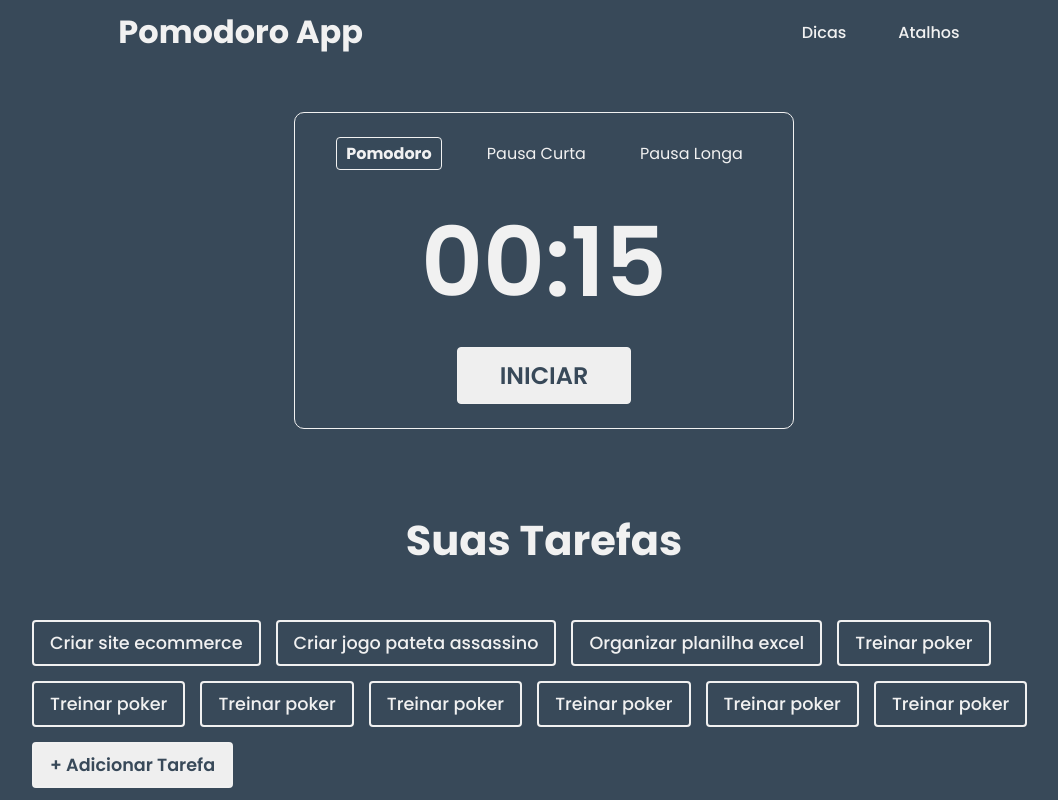
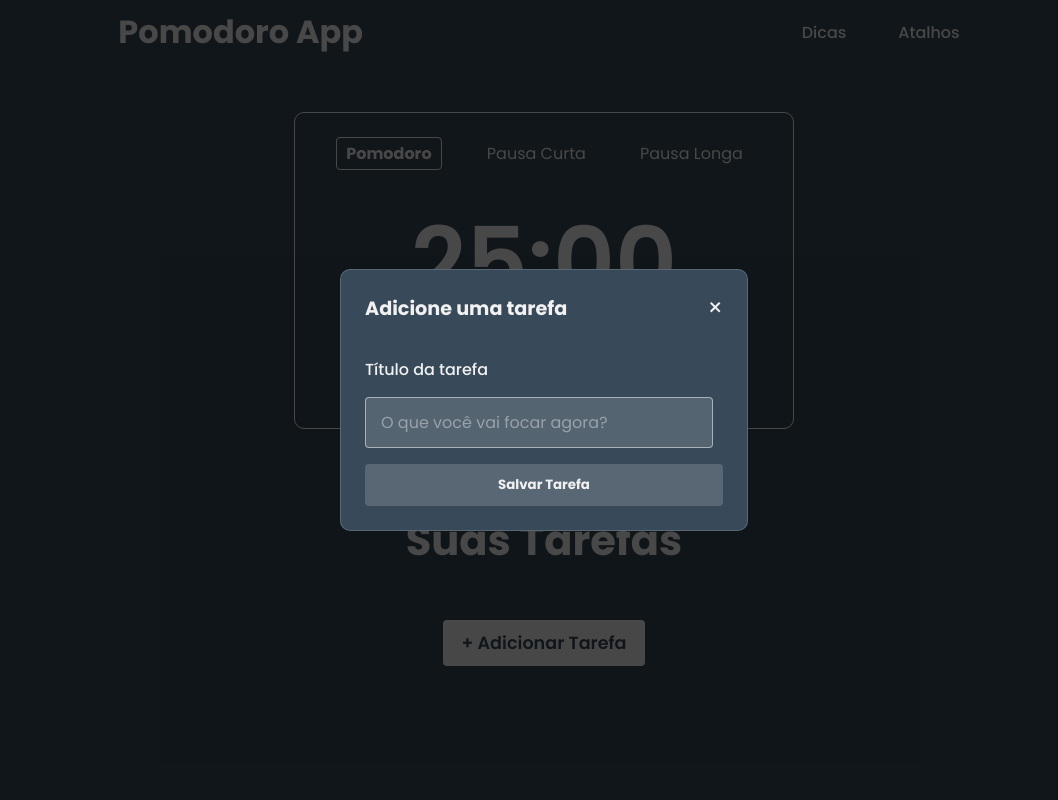
Before and after one commit to mateushahndev/pomodoro, a React (Vite) app: page / in a window 1280 px wide. Both pictures are taken after a click on the button "+ Adicionar Tarefa". Shown: the whole page, without its empty margins (96-1154 px from the left). Built offline with nearby package versions, Linux system fonts and the light colour scheme.

Commit message:
adicionando função de criar e deletar tarefas

```diff
--- a/package.json
+++ b/package.json
@@ -10,6 +10,7 @@
     "preview": "vite preview"
   },
   "dependencies": {
+    "lucide-react": "^1.8.0",
     "react": "^19.2.4",
     "react-dom": "^19.2.4",
     "reactjs-popup": "^2.0.6"
--- a/src/components/Main.tsx
+++ b/src/components/Main.tsx
@@ -9,45 +9,12 @@ interface Task {
 }
 
 export default function Main() {
-    const [tasks, setTasks] = useState<Task[] | null>([{
-        id: 1,
-        title: "Criar site ecommerce"
-    },
-    {
-        id: 2,
-        title: "Criar jogo pateta assassino"
-    },
-    {
-        id: 3,
-        title: "Organizar planilha excel"
-    },
-    {
-        id: 4,
-        title: "Treinar poker"
-    },{
-        id: 5,
-        title: "Treinar poker"
-    },{
-        id: 6,
-        title: "Treinar poker"
-    },{
-        id: 7,
-        title: "Treinar poker"
-    },{
-        id: 8,
-        title: "Treinar poker"
-    },{
-        id: 9,
-        title: "Treinar poker"
-    },{
-        id: 10,
-        title: "Treinar poker"
-    },]);
+    const [tasks, setTasks] = useState<Task[] | null>(null);
 
     return (
         <main>
             <Timer />
-            <Tasks tasks={tasks} />
+            <Tasks tasks={tasks} setTasks={setTasks} />
         </main>
     )
 }
--- a/src/components/Tasks.tsx
+++ b/src/components/Tasks.tsx
@@ -1,32 +1,139 @@
+import { useState, useRef, useEffect } from 'react';
 import './styles/Tasks.css';
+import Popup from 'reactjs-popup';
+import { CheckCircle2, Circle, Trash2 } from 'lucide-react';
 
 interface Task {
   id: number;
   title: string;
+  completed: boolean;
 }
 
 type TasksProps = {
     tasks: Task[] | null;
+    setTasks: React.Dispatch<React.SetStateAction<Task[] | null>>;
 }
 
-export default function Tasks({tasks}:TasksProps) {
+export default function Tasks({tasks, setTasks}: TasksProps) {
+    const [task, setTask] = useState<string>("");
+    const inputRef = useRef<HTMLInputElement>(null);
+
+    // --- FUNÇÕES DE LÓGICA ---
+
+    function handleChange(e: React.ChangeEvent<HTMLInputElement>): void {
+        setTask(e.target.value);
+    }
+
+    function handleSave(close: Function): void {
+        if (task.trim() === '') return;
+
+        setTasks((prev: Task[] | null) => {
+            const newTask: Task = {
+                id: Date.now(),
+                title: task,
+                completed: false
+            };
+            return prev ? [...prev, newTask] : [newTask];
+        });
+
+        setTask('');
+        close();
+    }
+
+    function handleInputKeyDown(e: React.KeyboardEvent, close: Function) {
+        if (e.key === 'Enter') {
+            e.preventDefault();
+            handleSave(close);
+        }
+    }
+
+    function toggleTask(id: number) {
+        setTasks((prev) =>
+            prev ? prev.map(t => t.id === id ? { ...t, completed: !t.completed } : t) : null
+        );
+    }
+
+    function deleteTask(id: number) {
+        setTasks((prev) =>
+            prev ? prev.filter(t => t.id !== id) : null
+        );
+    }
+
+    // --- RENDERIZAÇÃO ---
 
     return (
         <section className="tasks">
             <div className="tasks-header">
                 <h2>Suas Tarefas</h2>
             </div>
+
             <div className="tasks-container">
-                <div className={`tasks-list ${tasks != null && "tasks-row"}`}>{tasks == null ? null : tasks.map(task => {
+                <div className="tasks-list">
+                    {/* Lista de Tarefas Renderizada */}
+                    {tasks == null ? null : tasks.map(t => (
+                        <div key={t.id} className={`task-card ${t.completed ? 'completed' : ''}`}>
+                            <button className="btn-check" onClick={() => toggleTask(t.id)}>
+                                {t.completed ? (
+                                    <CheckCircle2 size={22} color="#48bb78" />
+                                ) : (
+                                    <Circle size={22} color="#718096" />
+                                )}
+                            </button>
 
-                    return (
-                        <div className="task">
-                            <button>{task.title}</button>
+                            <span className="task-title">{t.title}</span>
+
+                            <button className="btn-delete" onClick={() => deleteTask(t.id)}>
+                                <Trash2 size={18} />
+                            </button>
                         </div>
-                    );
-                })}
+                    ))}
+
+                    {/* Botão de Adicionar e Popup */}
                     <div className="form">
-                        <button className="open-form">+ Adicionar Tarefa</button>
+                        <Popup
+                            trigger={<button className="open-form">+ Adicionar Tarefa</button>}
+                            modal
+                            nested
+                            onOpen={() => {
+                                setTimeout(() => inputRef.current?.focus(), 10);
+                            }}
+                        >
+                            {((close: () => void) => {
+                                // Força o foco ao abrir o modal
+                                useEffect(() => {
+                                    inputRef.current?.focus();
+                                }, []);
+
+                                return (
+                                    <div className="modal-container">
+                                        <div className="modal-header">
+                                            <h2>Adicione uma tarefa</h2>
+                                            <button className="close-btn" onClick={close}>&times;</button>
+                                        </div>
+                                        <div className="modal-body">
+                                            <div className="input-group">
+                                                <label htmlFor="task-title">Título da tarefa</label>
+                                                <input
+                                                    ref={inputRef}
+                                                    id="task-title"
+                                                    type="text"
+                                                    placeholder="O que você vai focar agora?"
+                                                    className="task-input"
+                                                    value={task}
+                                                    onChange={handleChange}
+                                                    onKeyDown={(e) => handleInputKeyDown(e, close)}
+                                                />
+                                            </div>
+                                        </div>
+                                        <div className="modal-footer">
+                                            <button className="confirm-btn" onClick={() => handleSave(close)}>
+                                                Salvar Tarefa
+                                            </button>
+                                        </div>
+                                    </div>
+                                );
+                            }) as any}
+                        </Popup>
                     </div>
                 </div>
             </div>
--- a/src/components/Timer.tsx
+++ b/src/components/Timer.tsx
@@ -13,56 +13,45 @@ export default function Timer() {
 
     useEffect(() => {
         stopStopwatch();
-        if (option === "pomodoro") setSeconds(15);
-        else if (option === "short") setSeconds(3);
-        else setSeconds(9);
+        if (option === "pomodoro") setSeconds(1500);
+        else if (option === "short") setSeconds(300);
+        else setSeconds(900);
     }, [option]);
 
     // --- BLOCO DOS ATALHOS ---
     useEffect(() => {
         const handleKeyDown = (e: KeyboardEvent) => {
-            const key = e.key.toLowerCase(); // Pegamos a tecla em minúsculo pra facilitar
+            // --- A MÁGICA ESTÁ AQUI ---
+            // Verifica se o elemento que está focado é um input ou textarea
+            const target = e.target as HTMLElement;
+            if (target.tagName === 'INPUT' || target.tagName === 'TEXTAREA') {
+                return; // Se estiver digitando, sai da função e não executa o timer
+            }
+            // --------------------------
 
-            // 1. Iniciar / Pausar (Espaço)
+            const key = e.key.toLowerCase();
+
             if (e.code === "Space") {
                 e.preventDefault();
-                if (timerProgress) {
-                    stopStopwatch();
-                } else {
-                    initStopwatch();
-                }
+                if (timerProgress) stopStopwatch();
+                else initStopwatch();
             }
 
-            // 2. Resetar (R) - Apenas para o tempo atual da opção selecionada
             if (key === "r") {
                 stopStopwatch();
-                if (option === "pomodoro") setSeconds(15);
-                else if (option === "short") setSeconds(3);
-                else setSeconds(9);
+                if (option === "pomodoro") setSeconds(1500);
+                else if (option === "short") setSeconds(300);
+                else setSeconds(900);
             }
 
-            // 3. Mudar para Pomodoro (P)
-            if (key === "p") {
-                setOption("pomodoro");
-            }
-
-            // 4. Mudar para Pausa Curta (S)
-            if (key === "s") {
-                setOption("short");
-            }
-
-            // 5. Mudar para Pausa Longa (L)
-            if (key === "l") {
-                setOption("long");
-            }
+            if (key === "p") setOption("pomodoro");
+            if (key === "s") setOption("short");
+            if (key === "l") setOption("long");
         };
 
         window.addEventListener("keydown", handleKeyDown);
-        return () => {
-            window.removeEventListener("keydown", handleKeyDown);
-        };
-    }, [timerProgress, option]); // Adicionamos 'option' aqui para o reset (R) saber qual tempo colocar
-    // -------------------------
+        return () => window.removeEventListener("keydown", handleKeyDown);
+    }, [timerProgress, option]);
 
     function stopwatchFormat(totalSeconds: number): string {
         const minutes = Math.floor(totalSeconds / 60);
@@ -115,9 +104,6 @@ export default function Timer() {
         }, 5000);
     }
 
-    // Você pode remover a função timerKey antiga se quiser,
-    // pois o useEffect acima já resolve tudo de forma global.
-
     return (
         <section className="pomodoro">
             <div className={`pomodoro-container ${timerProgress ? "background-progress" : ""}`}>
--- a/src/components/styles/Tasks.css
+++ b/src/components/styles/Tasks.css
@@ -46,3 +46,104 @@
     background-color: #f1f1f1;
     color: var(--primary-background);
 }
+
+/* Container que agrupa o Label e o Input */
+.input-group {
+    display: flex;
+    flex-direction: column;
+    gap: 15px; /* Aumenta o espaço entre o label e o input */
+    text-align: left;
+    margin-top: 10px;
+}
+
+.input-group label {
+    font-size: 1rem;
+    font-weight: 500;
+    color: var(--primary-font-color);
+}
+
+/* O Input estilizado */
+.task-input {
+    width: 100%;
+    padding: 12px 15px;
+    border-radius: var(--lil-radius);
+
+    /* Cores baseadas no seu Timer */
+    background-color: var(--timer-background);
+    color: var(--primary-font-color);
+
+    /* Borda discreta para não sumir no fundo */
+    border: 1px solid rgba(255, 255, 255, 0.1);
+
+    font-size: 1rem;
+    outline: none; /* Remove aquela borda azul padrão do navegador */
+    transition: border-color 0.3s ease;
+}
+
+/* Efeito quando o usuário clica para digitar */
+.task-input:focus {
+    border-color: rgba(255, 255, 255, 0.5);
+    background-color: rgba(255, 255, 255, 0.15);
+}
+
+/* Ajuste na cor do texto de exemplo (placeholder) */
+.task-input::placeholder {
+    color: rgba(255, 255, 255, 0.4);
+}
+
+.task-card {
+    display: flex;
+    align-items: center;
+    background-color: var(--timer-background);
+    padding: 0.8rem 1rem;
+    border-radius: var(--lil-radius);
+    margin-bottom: 0.8rem;
+    transition: all 0.2s ease;
+    border: 1px solid rgba(255, 255, 255, 0.05);
+}
+
+.task-card:hover {
+    border-color: rgba(255, 255, 255, 0.2);
+    transform: translateX(5px);
+}
+
+.task-title {
+    flex: 1; /* Faz o texto ocupar todo o espaço central */
+    margin: 0 15px;
+    font-size: 1rem;
+    color: var(--primary-font-color);
+    text-align: left;
+}
+
+/* Estilo para tarefa concluída */
+.task-card.completed {
+    opacity: 0.5;
+}
+
+.task-card.completed .task-title {
+    text-decoration: line-through;
+}
+
+/* Botões de ação */
+.btn-check, .btn-delete {
+    background: none;
+    border: none;
+    cursor: pointer;
+    display: flex;
+    align-items: center;
+    justify-content: center;
+    color: #718096;
+    transition: color 0.2s;
+}
+
+.btn-check:hover { color: #48bb78; }
+.btn-delete:hover { color: #f56565; }
+
+/* Ajuste no container das tarefas para não quebrar o layout */
+.tasks-list {
+    display: flex;
+    flex-direction: column;
+    width: 100%;
+    max-width: 500px;
+    margin: 0 auto;
+}
```
Also changed, not shown: 1 other file (tests, documents, lock files or other folders).
